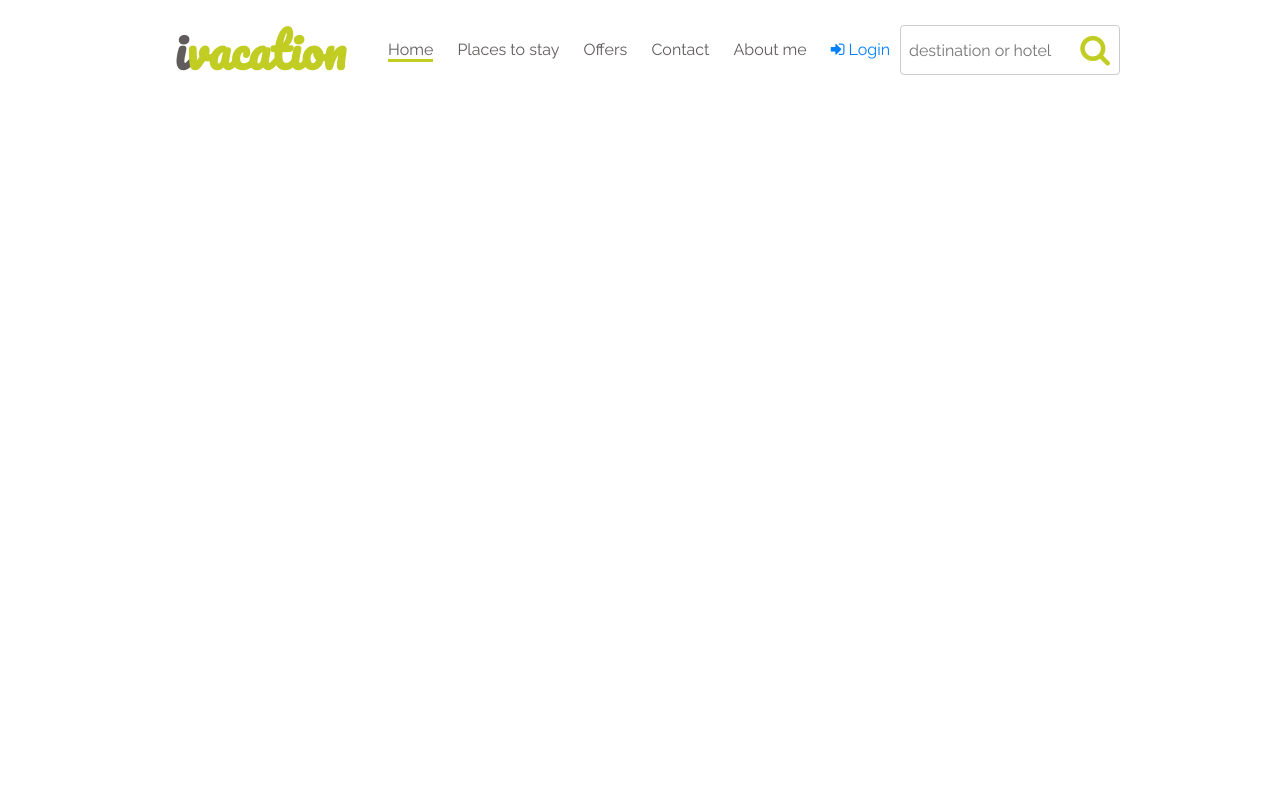
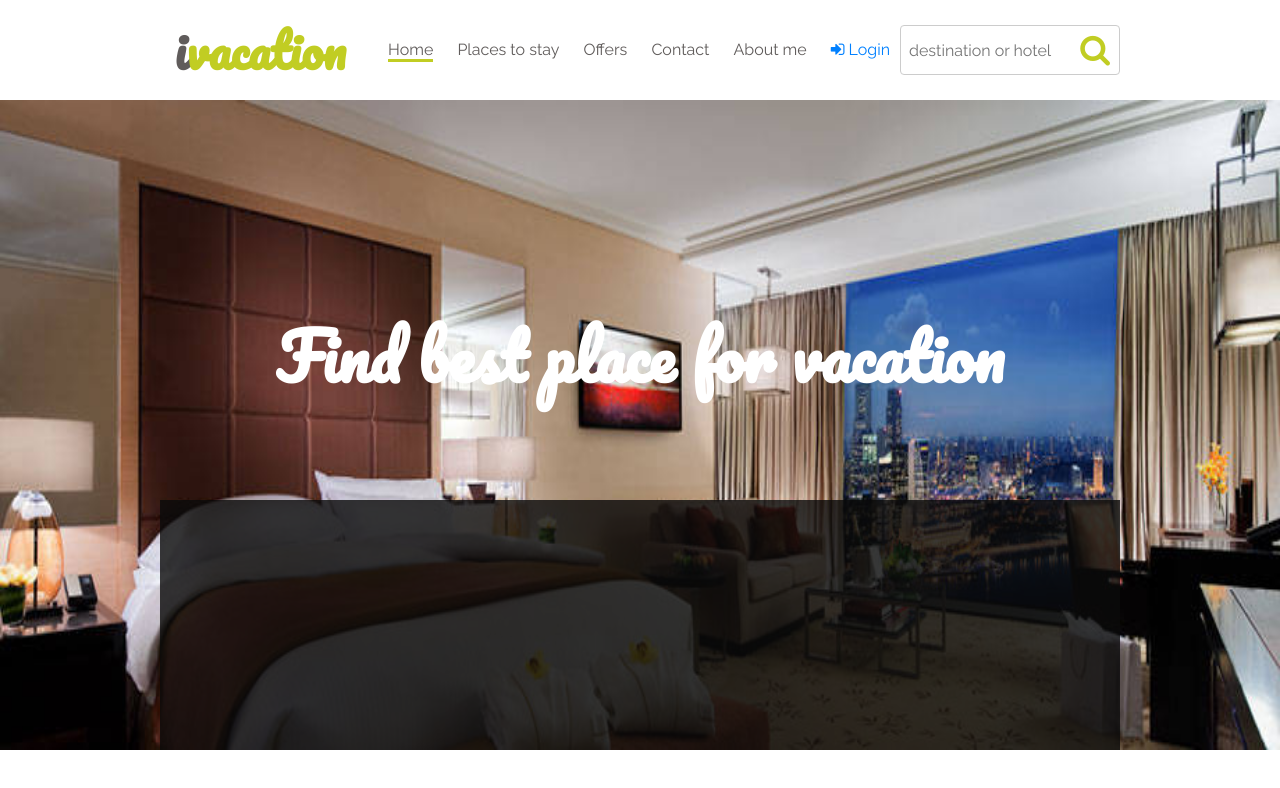
Before and after one commit to Nikola112/i-vacation, a plain HTML site: page index.html in a window 1280 px wide. Drawn offline with Linux system fonts and the light colour scheme.

Commit message:
main added

```diff
--- a/css/style.css
+++ b/css/style.css
@@ -7,6 +7,8 @@
 body
 {
 	font-family: "Raleway", sans-serif;
+	-webkit-font-smoothing: antialiased;
+	-moz-osx-font-smoothing: grayscale;
 }
 
 ul
@@ -18,6 +20,22 @@ a
 {
 	color: #605c5b;
 	text-decoration: none;
+}
+
+input
+{
+	outline: none;
+	border: 1px solid #cccccc;
+	border-radius: 4px;
+	transition: 0.3s;
+	box-sizing: border-box;
+	font-family: "Raleway", sans-serif;
+}
+
+input:focus
+{
+	border: 1px solid #c1cd23;
+	box-shadow: 0px 0px 16px #c1cd23;
 }
 
 .wrapper
@@ -129,22 +147,10 @@ a
 
 #searchbox
 {
-	outline: none;
-	box-sizing: border-box;
 	padding: 2px 50px 2px 8px;
 	width: 100%;
 	height: 50px;
 	font-size: 1em;
-	font-family: "Raleway", sans-serif;
-	border: 1px solid #cccccc;
-	border-radius: 4px;
-	transition: 0.3s;
-}
-
-#searchbox:focus
-{
-	border: 1px solid #c1cd23;
-	box-shadow: 0px 0px 16px #c1cd23;
 }
 
 #search input[type="submit"]
@@ -206,3 +212,82 @@ a
 		font-size: 1.1em;
 	}
 }
+
+/* MAIN */
+
+#main
+{
+	width: 100%;
+	height: 1600px;
+	margin-top: 100px;
+	box-sizing: border-box;
+}
+
+#slideshow
+{
+	width: 100%;
+	height: 650px;
+	background-image: url("../img/slideshow1.jpg");
+	background-size: 100% 650px;
+	animation: slideshow 20s linear 0s infinite normal;
+	transition: background 1s;
+}
+
+@keyframes slideshow
+{
+	0%
+	{
+		background-image: url("../img/slideshow1.jpg");
+	}
+	25%
+	{
+		background-image: url("../img/slideshow1.jpg");
+	}
+	33%
+	{
+		background-image: url("../img/slideshow2.jpg");
+	}
+	58%
+	{
+		background-image: url("../img/slideshow2.jpg");
+	}
+	66%
+	{
+		background-image: url("../img/slideshow3.jpg");
+	}
+	92%
+	{
+		background-image: url("../img/slideshow3.jpg");
+	}
+	100%
+	{
+		background-image: url("../img/slideshow1.jpg");
+	}
+
+}
+
+#main .wrapper
+{
+	padding-top: 200px;
+	height: 100%;
+	box-sizing: border-box;
+	position: relative;
+}
+
+#main-title
+{
+	font-family: 'Pacifico', cursive;
+	color: #fff;
+	text-align: center;
+	font-size: 2em;
+}
+
+#find-form
+{
+	position: absolute;
+	bottom: 0px;
+	left: 0px;
+	width: 100%;
+	height: 250px;
+	background-color:rgba(10, 10, 10, 0.8);
+}
--- a/index.html
+++ b/index.html
@@ -40,5 +40,18 @@
 				</div>
 			</div>
 		</header>
+
+		<div id="main">
+			<div id="slideshow">
+				<div class="wrapper">
+					<header id="main-title">
+						<h1>Find best place for vacation</h1>
+					</header>
+					<div id="find-form">
+
+					</div>
+				</div>
+			</div>
+		</div>
 	</body>
 </html>
```
Also changed, not shown: img/slideshow1.jpg (added), img/slideshow2.jpg (added), img/slideshow3.jpg (added).
